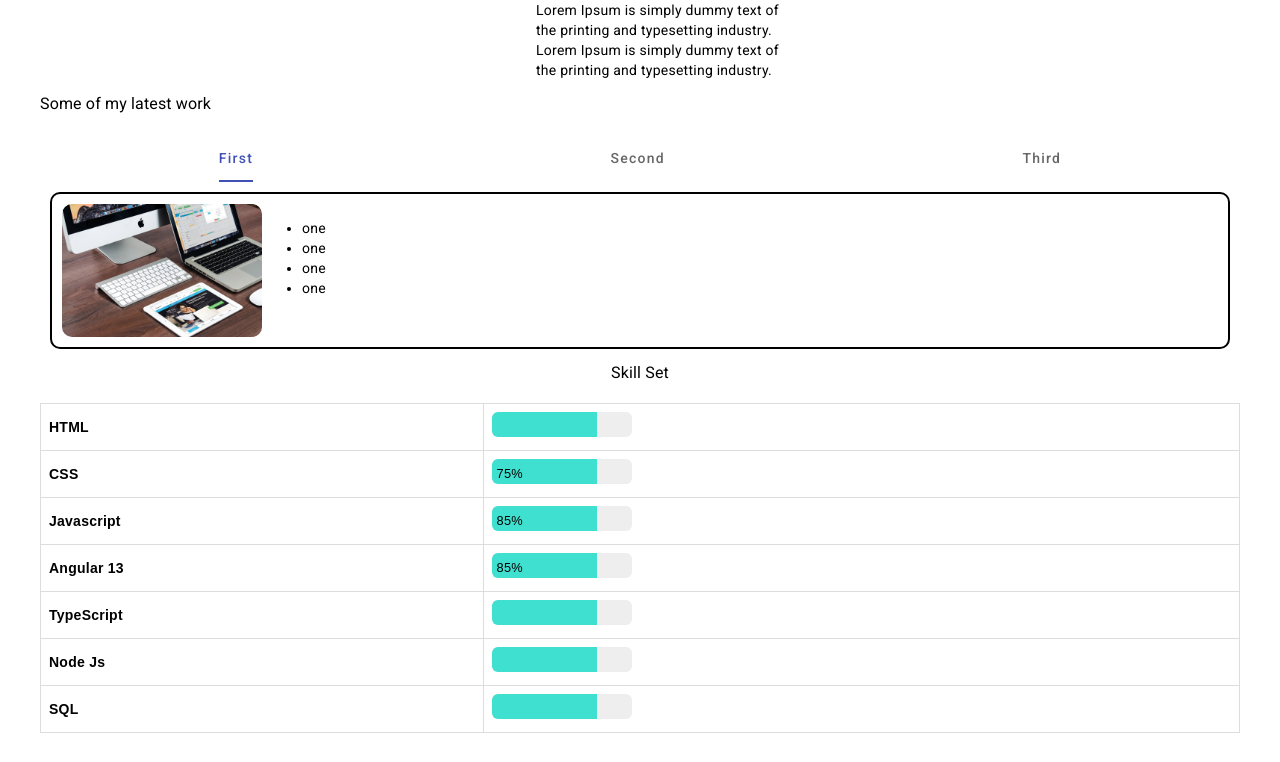
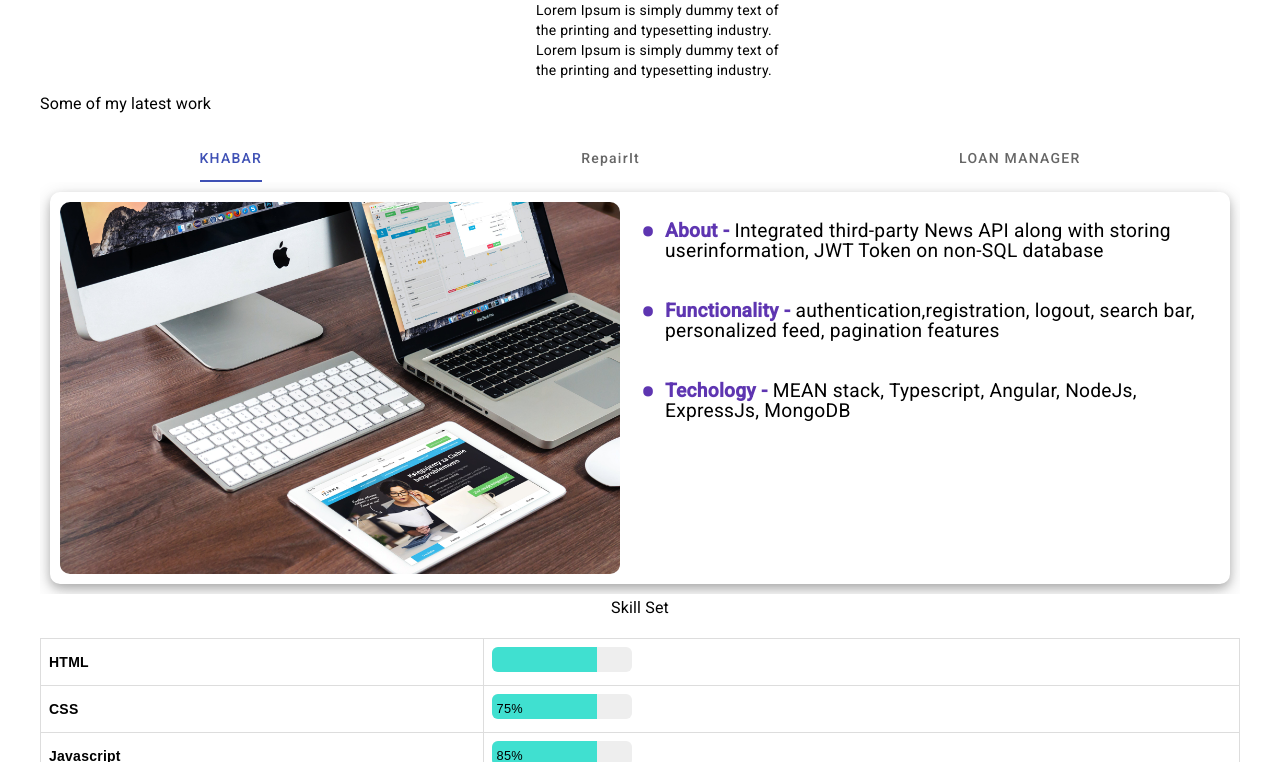
Before and after one commit to ganeshkale07/My_Portfolio, an Angular app: page / in a window 1280 px wide. Shown: the part 958-1720 px from the top of the page. Before the commit the page ends 1691 px from the top, so only its background shows below. Built offline with nearby package versions, Linux system fonts and the light colour scheme; a web font is replaced by a local one.

Commit message:
Project section with carousel

```diff
--- a/src/app/projects/projects.component.html
+++ b/src/app/projects/projects.component.html
@@ -2,22 +2,60 @@
   <h3>Some of my latest work</h3>
 
   <mat-tab-group fitInkBarToContent>
-    <mat-tab label="First">
+    <mat-tab label="KHABAR">
       <div class="card">
         <div class="left-img-cont">
           <img src="../../assets/web_dev.jpg" alt="image" />
         </div>
         <div class="right-info-cont">
-          <ul>
-            <li>one</li>
-            <li>one</li>
-            <li>one</li>
-            <li>one</li>
+          <ul class="custom-bullet">
+            <li><b class="text-color">About - </b><span>Integrated third-party News API along with storing userinformation,
+              JWT Token on non-SQL database
+              </span></li>
+            <li><b class="text-color">Functionality - </b> <span> authentication,registration,
+              logout, search bar, personalized feed, pagination features</span></li>
+            <li><b class="text-color">Techology - </b> <span>MEAN stack, Typescript, Angular, NodeJs, ExpressJs,
+              MongoDB
+              </span></li>
           </ul>
         </div>
       </div>
     </mat-tab>
-    <mat-tab label="Second"> Content 2 </mat-tab>
-    <mat-tab label="Third"> Content 3 </mat-tab>
+    <mat-tab label="RepairIt">
+    <div class="card">
+      <div class="left-img-cont">
+        <img src="../../assets/web_dev.jpg" alt="image" />
+      </div>
+      <div class="right-info-cont">
+        <ul class="custom-bullet">
+          <li><b class="text-color">About - </b><span>Integrated third-party News API along with storing userinformation,
+            JWT Token on non-SQL database
+            </span></li>
+          <li><b class="text-color">Functionality - </b> <span> authentication,registration,
+            logout, search bar, personalized feed, pagination features</span></li>
+          <li><b class="text-color">Techology - </b> <span>MEAN stack, Typescript, Angular, NodeJs, ExpressJs,
+            MongoDB
+            </span></li>
+        </ul>
+      </div>
+    </div> </mat-tab>
+    <mat-tab label="LOAN MANAGER">
+      <div class="card">
+        <div class="left-img-cont">
+          <img src="../../assets/web_dev.jpg" alt="image" />
+        </div>
+        <div class="right-info-cont">
+          <ul class="custom-bullet">
+            <li><b class="text-color">About - </b><span>Integrated third-party News API along with storing userinformation,
+              JWT Token on non-SQL database
+              </span></li>
+            <li><b class="text-color">Functionality - </b> <span> authentication,registration,
+              logout, search bar, personalized feed, pagination features</span></li>
+            <li><b class="text-color">Techology - </b> <span>MEAN stack, Typescript, Angular, NodeJs, ExpressJs,
+              MongoDB
+              </span></li>
+          </ul>
+        </div>
+      </div> </mat-tab>
   </mat-tab-group>
 </div>
--- a/src/app/projects/projects.component.scss
+++ b/src/app/projects/projects.component.scss
@@ -1,62 +1,86 @@
-main{
+.card {
     display: flex;
     flex-direction: column;
-    flex-wrap: wrap;
-}
-
-.card{
-    display: flex;
-    flex-direction: column;
-    border: 2px solid black;
     max-width: 100%;
     margin: 10px;
     padding: 10px;
     border-radius: 10px;
+    font-size: 1.2rem;
 
-     img
-        {
+    img {
         width: 100%;
         height: auto;
         display: block;
         border-radius: 10px;
     }
 
-    div.left-img-cont{
+    div.left-img-cont {
         flex-grow: 1;
         max-width: 100%;
     }
 
-    div.right-info-cont{
+    div.right-info-cont {
         flex-grow: 4;
     }
+
+    /* Global Styles */
+    ul {
+        list-style-type: none;
+        /* Remove default bullet points */
+        padding: 0;
+        /* Remove default padding */
+    }
+
+    /* Specific Styling for Bullet Points with 3rem size */
+    ul.custom-bullet {
+        padding-left: 20px;
+        /* Add some left padding to create space for custom bullets */
+    }
+
+    ul.custom-bullet li {
+        position: relative;
+        padding-left: 25px;
+        /* Space between the custom bullet and the text */
+        margin-bottom: 40px;
+        /* Adjust the margin between list items */
+    }
+
+    ul.custom-bullet li::before {
+        content: "\2022";
+        /* Unicode character for a bullet point (•) */
+        position: absolute;
+        left: 0;
+        color: #5E35B1;
+        /* Change the color of the bullet point */
+        font-size: 3rem;
+        /* Set the size of the bullet point to 3rem */
+        line-height: 0.5;
+        /* Adjust the line height for vertical alignment */
+    }
+
 }
 
 /* Large devices (laptops/desktops, 992px and up) */
 @media only screen and (min-width: 992px) {
-    .card{
+    .card {
 
         flex-direction: row;
-        // border: 2px solid black;
         max-width: 100%;
         margin: 10px;
         padding: 10px;
         border-radius: 10px;
+        box-shadow: 0 4px 8px 0 rgba(0, 0, 0, 0.2), 0 6px 20px 0 rgba(0, 0, 0, 0.19);
 
-         img
-            {
-                width: 100%;
+        img {
             height: auto;
             display: block;
             border-radius: 10px;
         }
 
-        div.left-img-cont{
-            flex-grow: 1;
-            max-width: 12.5rem;
+        div.left-img-cont {
+            max-width: 35rem;
         }
 
-        div.right-info-cont{
-            flex-grow: 4;
+
     }
 }
-}
--- a/src/styles.scss
+++ b/src/styles.scss
@@ -1,6 +1,6 @@
 /* You can add global styles to this file, and also import other style files */
-body{
-    font-family: 'ABeeZee',Verdana, Geneva, Tahoma, sans-serif;
+body {
+    font-family: 'ABeeZee', Verdana, Geneva, Tahoma, sans-serif;
     font-size: 16px;
     margin: 0;
     padding: 0;
@@ -8,10 +8,22 @@ body{
 }
 
 @media only screen and (min-width: 992px) {
-    .container{
+    .container {
         max-width: 1200px;
         margin: 0 auto;
     }
 }
-html, body { height: 100%; }
-body { margin: 0; font-family: Roboto, "Helvetica Neue", sans-serif; }
+
+html,
+body {
+    height: 100%;
+}
+
+body {
+    margin: 0;
+    font-family: Roboto, "Helvetica Neue", sans-serif;
+}
+
+.text-color {
+    color: #5E35B1;
+}
```
Lines whose indentation alone changed are shown as unchanged.
